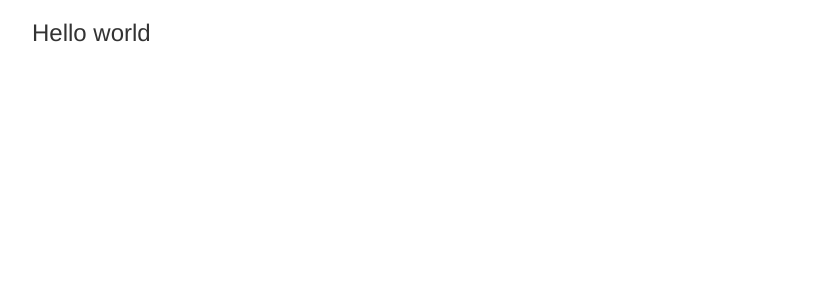
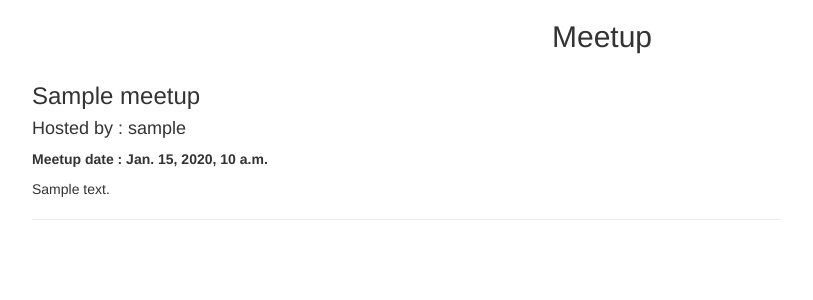
Before and after one commit to raul-jr3/meetup, a Django app: page /meetup/home/ in a window 1280 px wide. Before the commit the part shown is almost empty. Shown: the top 300 px of the page, without its empty margins (38-851 px from the left). Run offline with Django 3.2, Linux system fonts and the light colour scheme; tables that the repository leaves empty hold one stand-in row (values such as "Sample post"); some libraries are stand-ins or nearby versions.

Commit message:
detail(not full) home view and home.html

```diff
--- a/core/templates/core/home.html
+++ b/core/templates/core/home.html
@@ -5,5 +5,17 @@
 {% endblock %}
 
 {% block content %}
-  <h3>Hello world</h3>
+  <div class="row text-center">
+      <h2>Meetup</h2>
+  </div>
+  <div class="row center">
+    <div class="col-md-8">
+      {% for meetup in meetups %}
+        <h3>{{ meetup.meetup_name }}</h3>
+        <h4>Hosted by : {{ meetup.created_by }}</h4>
+        <b>Meetup date : {{ meetup.meetup_time }}</b>
+        <p>{{ meetup.description|linebreaks|truncatewords:15 }}</p><hr/>
+      {% endfor %}
+    </div>
+  </div>
 {% endblock %}
--- a/core/views.py
+++ b/core/views.py
@@ -1,5 +1,9 @@
 from django.shortcuts import render
+
+
+from .models import Meetup
 
 # Create your views here.
 def home(request):
-    return render(request, 'core/home.html')
+    meetups = Meetup.objects.filter(active = True).order_by('-created')
+    return render(request, 'core/home.html', {'meetups':meetups})
```
